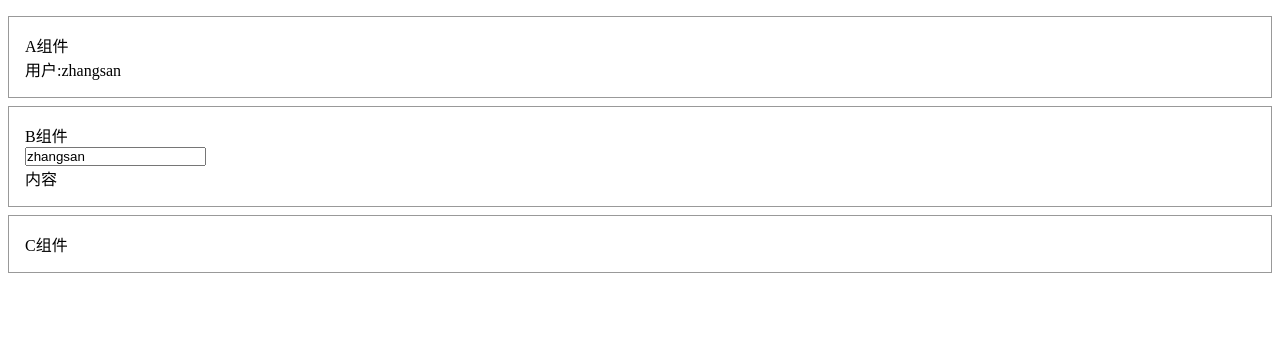
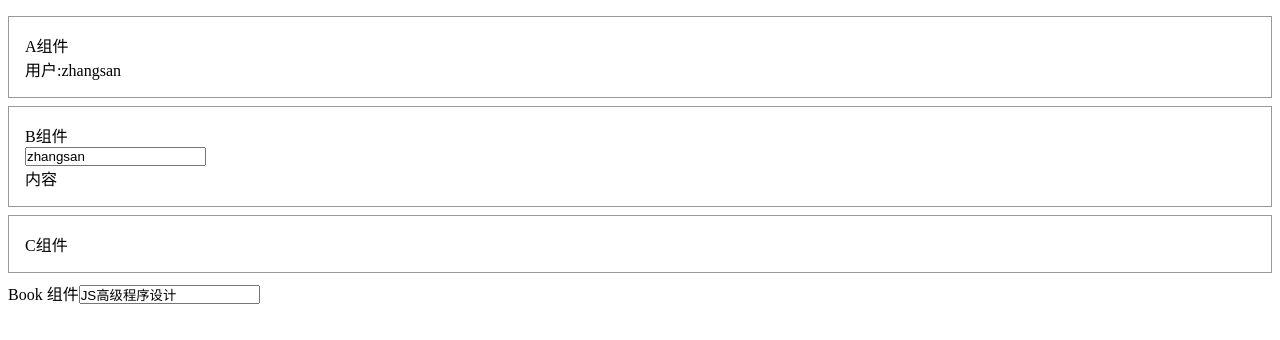
Before and after one commit to AC-greener/my_redux, a React (Vite) app: page / in a window 1280 px wide. Shown: the top 340 px of the page. Built offline with nearby package versions, Linux system fonts and the light colour scheme.

Commit message:
使用book组件展示多余的render、

```diff
--- a/src/App.jsx
+++ b/src/App.jsx
@@ -11,13 +11,23 @@ const reducer = (state, {type, payload}) => {
         ...payload
       }
     }
+  } else if(type === 'updateBook') {
+    return {
+      ...state,
+      book: {
+        ...state.book,
+        ...payload
+      }
+    }
   } else {
     return state
   }
 }
 const initState = {
   user: { name: 'zhangsan', age: 18 },
-  book: [],
+  book: {
+    name: 'JS高级程序设计'
+  },
   movie: []
 }
 const store = createStore(initState, reducer)
@@ -28,6 +38,7 @@ const store = createStore(initState, reducer)
       <A/>
       <B/>
       <C/>
+      <BookWrapper />
     </Provider>
   )
 }
@@ -57,20 +68,33 @@ const UserModifier = ({state, dispatch, children}) => {
     dispatch({type: 'updateUser', payload: {name: e.target.value}})
   }
   console.log('UserModifier 执行了', Math.random()  )
-  console.log('state',  state)
   return (
       <div>
         {children}
         <input value={state.user.name} onChange={onChange}/>
+
       </div>
+  )
+}
+
+const Book = ({state, dispatch}) => {
+  return (
+    <div>
+      Book 组件
+      <input value={state.book.name} onChange={(e) => {
+        dispatch({type: 'updateBook', payload: {name: e.target.value}})
+      }}/>
+    </div>
   )
 }
 
 const UserModifierWrapper = connect((state) => {
   return {
-    user: state.user
+    user: state.user,
+    book: state.book
   }
 })(UserModifier)
 const UserWrapper = connect(null)(User)
+const BookWrapper = connect(null)(Book)
 
 export default App
```
